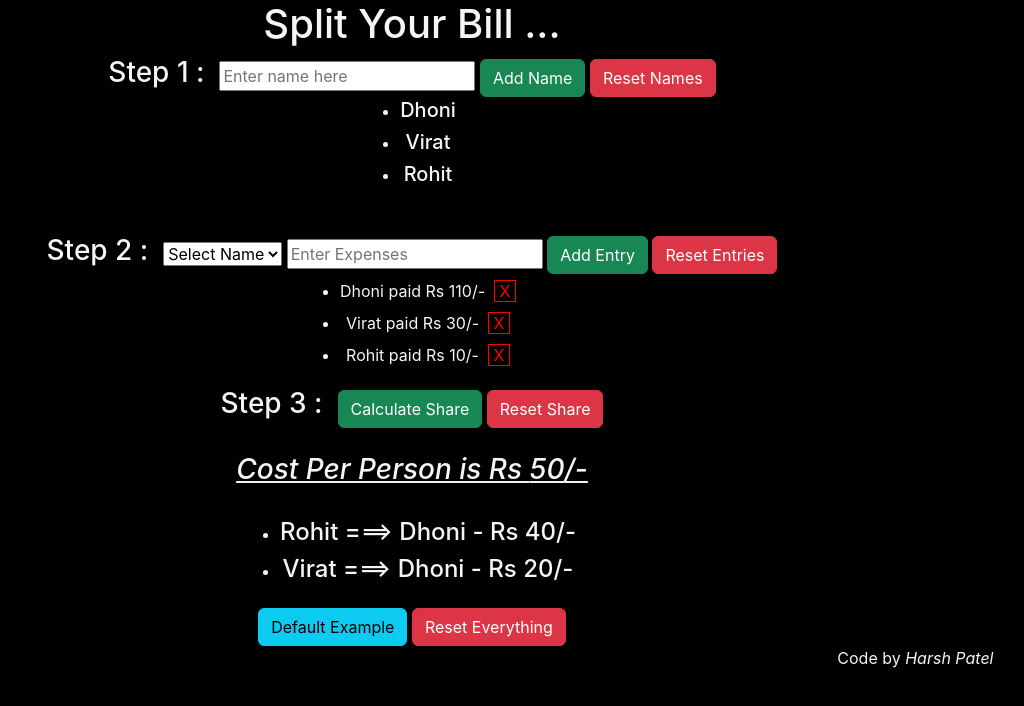
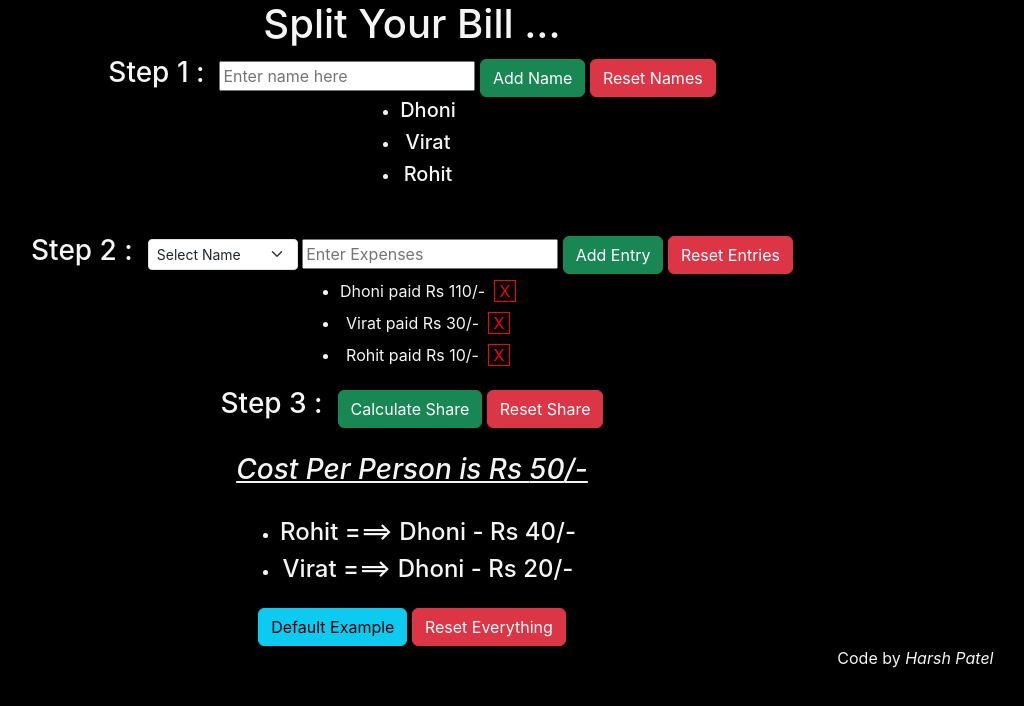
Before and after one commit to it-harsh/react, a React (Create React App) app: page / in a window 1280 px wide. Shown: the top 706 px of the page, without its empty margins (228-1252 px from the left). Built offline with nearby package versions, Linux system fonts and the light colour scheme.

Commit message:
Changing css for option tag

```diff
--- a/src/Components/BillSplitter.js
+++ b/src/Components/BillSplitter.js
@@ -293,7 +293,7 @@ export default function BillSplitter(){
 
                 <br/>
                 <label><h3>Step 2 : &nbsp;</h3></label>
-                <select onChange={handleDropDownChange}>
+                <select className="form-select form-select-sm" style={{display:'inline',width:"150px"}} onChange={handleDropDownChange}>
                     {nameList.map((f,id) =>  <option key={id}>{f}</option>)}
                 </select>
                 &nbsp;
```
